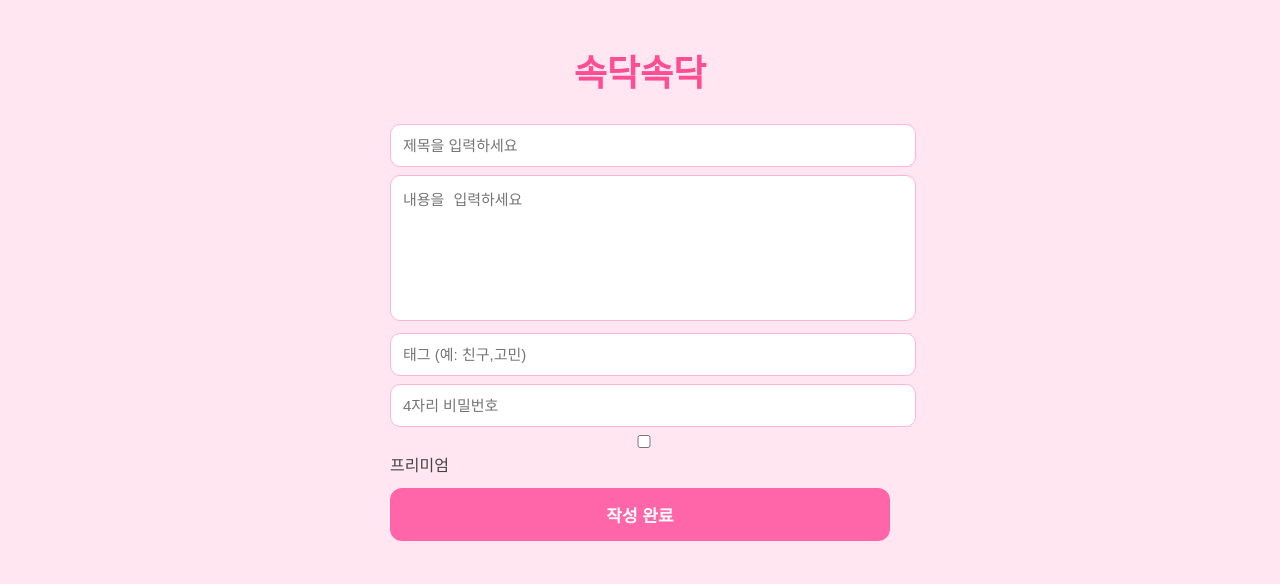
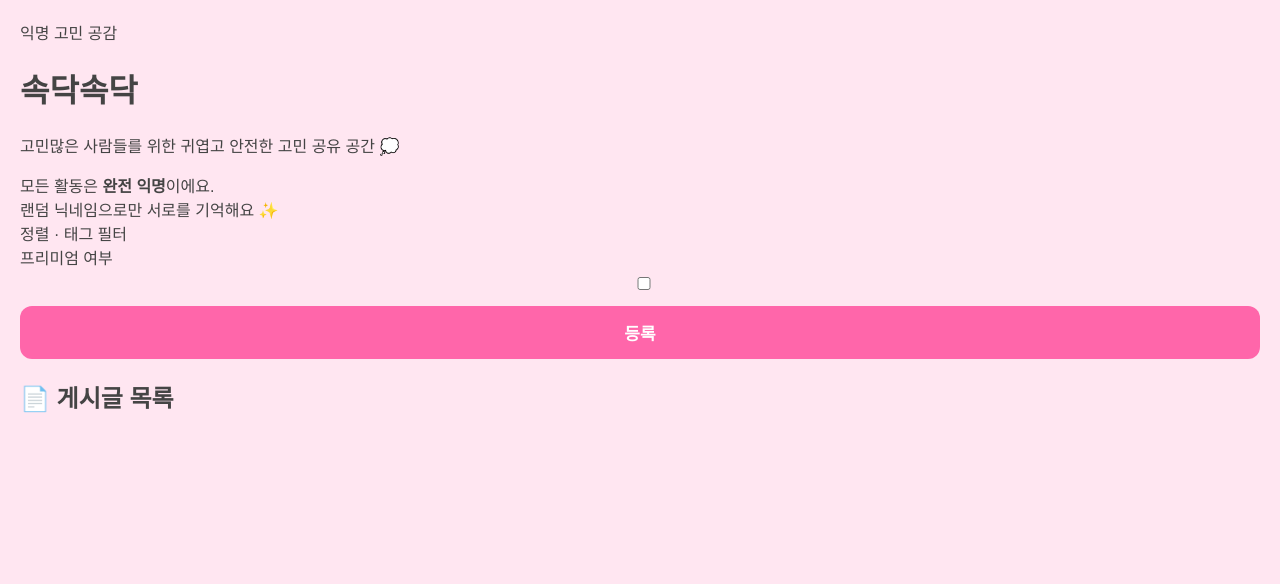
Before and after one commit to siub3352-sketch/sokdak-service, a website: page public/index.html in a window 1280 px wide. Drawn offline with nearby package versions, Linux system fonts and the light colour scheme; no server answers.

Commit message:
update index.html

```diff
--- a/public/index.html
+++ b/public/index.html
@@ -1,36 +1,42 @@
 <!DOCTYPE html>
 <html lang="ko">
 <head>
-  <meta charset="UTF-8" />
-  <meta name="viewport" content="width=device-width, initial-scale=1.0" />
-  <title>속닥속닥</title>
-  <link rel="stylesheet" href="style.css" />
+    <meta charset="UTF-8">
+    <title>Study Forum</title>
+    <link rel="stylesheet" href="style.css">
 </head>
+<body>
+  <div class="app-wrap">
+    <header>
+      <div>
+        <div class="logo-pill">익명 고민 공감</div>
+        <h1>속닥속닥</h1>
+        <p>고민많은 사람들를 위한 귀엽고 안전한 고민 공유 공간 💭</p>
+      </div>
+      <div class="muted">
+        모든 활동은 <strong>완전 익명</strong>이에요.<br />
+        랜덤 닉네임으로만 서로를 기억해요 ✨
+      </div>
+    </header>
 
-<body>
-  <h1 class="title">속닥속닥</h1>
+    <div class="layout">
+      <!-- 왼쪽: 정렬/필터 -->
+      <section class="card">
+        <div class="card-title">정렬 · 태그 필터</div>
 
-  <div class="container">
-    <form id="postForm">
-      <input id="title" placeholder="제목을 입력하세요" required />
-      <textarea id="content" placeholder="내용을 입력하세요" required></textarea>
-      <input id="tags" placeholder="태그 (예: 친구,고민)" />
-      <input id="password" placeholder="4자리 비밀번호" required />
-      <label class="premium-check">
-        <input type="checkbox" id="isPremium" />
-        프리미엄
-      </label>
-      <button id="submitBtn" type="submit">작성 완료</button>
+        <div class="switch-box">
+            <label>프리미엄 여부</label>
+            <input type="checkbox" id="is-premium">
+        </div>
+
+        <button type="submit" id="submit-btn" class="btn">등록</button>
     </form>
 
-    <div id="listInfo" class="list-info"></div>
-    <div id="postList"></div>
-  </div>
+    <h2 class="list-title">📄 게시글 목록</h2>
+    <div id="post-list"></div>
 
-  <!-- Supabase CDN -->
-  <script src="https://cdn.jsdelivr.net/npm/@supabase/supabase-js@2"></script>
+    <script src="https://cdn.jsdelivr.net/npm/@supabase/supabase-js"></script>
+    <script src="app.js"></script>
 
-  <!-- App Logic -->
-  <script src="app.js"></script>
 </body>
 </html>
```
